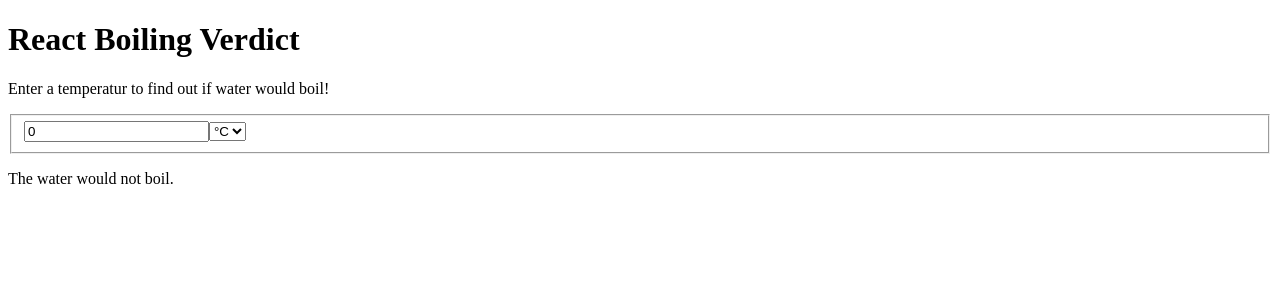
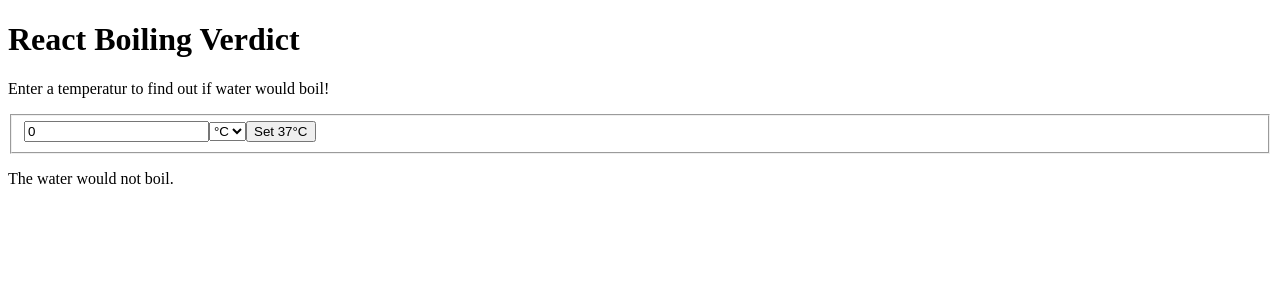
Before and after one commit to danrot/react-boiling-verdict, a React (Vite) app: page / in a window 1280 px wide. Shown: the top 300 px of the page. Built offline with nearby package versions, Linux system fonts and the light colour scheme.

Commit message:
Add button with preset temperature

```diff
--- a/src/TemperatureInput.js
+++ b/src/TemperatureInput.js
@@ -18,6 +18,11 @@ export default function TemperatureInput({onChange, value, onUnitChange, unit})
         onUnitChange(newUnit);
     }
 
+    function setTemperature(temperature, unit) {
+        onChange(temperature);
+        onUnitChange(unit);
+    }
+
     return (
         <fieldset>
             <input type="number" step={0.1} onChange={(event) => onChange(event.target.value)} value={value} />
@@ -25,6 +30,7 @@ export default function TemperatureInput({onChange, value, onUnitChange, unit})
                 <option value="c">°C</option>
                 <option value="f">°F</option>
             </select>
+            <button onClick={() => setTemperature(37, 'c')}>Set 37°C</button>
         </fieldset>
     );
 }
```
